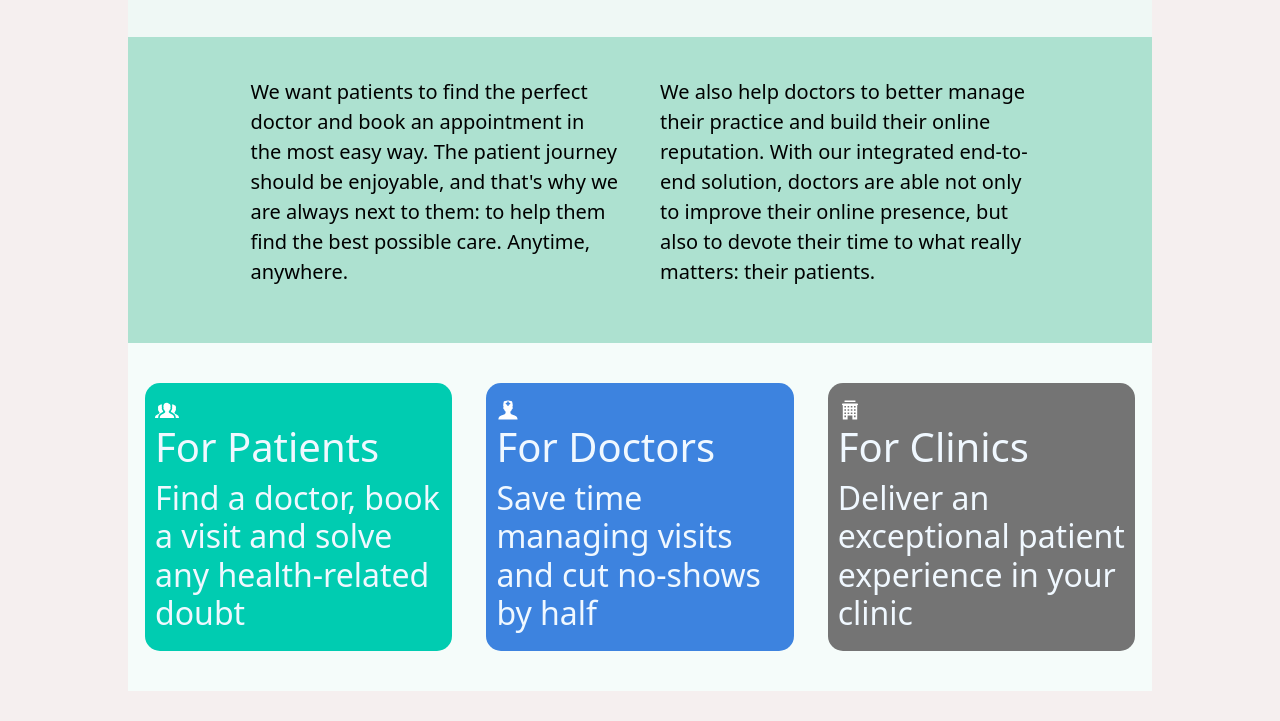
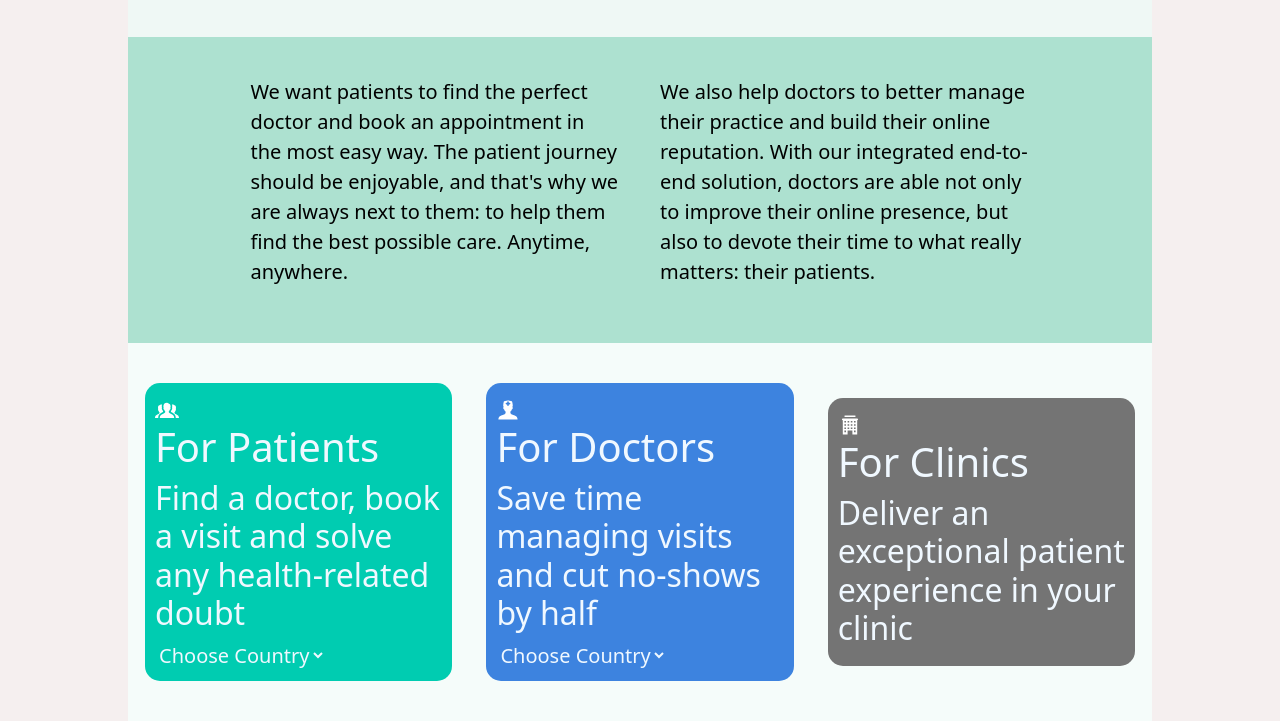
Before and after one commit to MedRBenmansour/Checkpoint_CSS-Layout, a plain HTML site: page index.html in a window 1280 px wide. Shown: the part 219-940 px from the top of the page. Before the commit the page ends 910 px from the top, so only its background shows below. Drawn offline with Linux system fonts and the light colour scheme.

Commit message:
correction lien bootstrap

```diff
--- a/css/style.css
+++ b/css/style.css
@@ -121,3 +121,8 @@ html {
 #clinic{
     background-color: #747474;
 }
+select{
+    background-color: transparent;
+    color: aliceblue;
+    border: none;
+}
--- a/index.html
+++ b/index.html
@@ -5,8 +5,7 @@
     <meta charset="UTF-8">
     <meta http-equiv="X-UA-Compatible" content="IE=edge">
     <meta name="viewport" content="width=device-width, initial-scale=1.0">
-    <link href="css/bootstrap.min.css" rel="stylesheet"
-        integrity="sha384-Zenh87qX5JnK2Jl0vWa8Ck2rdkQ2Bzep5IDxbcnCeuOxjzrPF/et3URy9Bv1WTRi" crossorigin="anonymous" />
+    <link href="css/bootstrap.min.css" rel="stylesheet">
     <link rel="stylesheet" href="css/style.css" />
     <title>Docplanner Group</title>
 </head>
@@ -71,11 +70,29 @@
                 <img src="res/icon-patients.svg" alt="patients">
                 <h1>For Patients</h1>
                 <h2>Find a doctor, book a visit and solve any health-related doubt</h2>
+                <div class="style-select">
+                    <select name="country" id="domain-switch">
+                        <option>Choose Country</option>
+                        <option value="#">Algeria</option>
+                        <option value="#">Tunisia</option>
+                        <option value="#">Qatar</option>
+                        <option value="#">Egypte</option>
+                    </select>
+                </div>
             </div>
             <div class="col-3" id="doctor">
                 <img src="res/icon-doctors.svg" alt="doctors">
                 <h1>For Doctors</h1>
                 <h2>Save time managing visits and cut no-shows by half</h2>
+                <div class="style-select">
+                    <select name="country" id="domain-switch">
+                        <option>Choose Country</option>
+                        <option value="#">Algeria</option>
+                        <option value="#">Tunisia</option>
+                        <option value="#">Qatar</option>
+                        <option value="#">Egypte</option>
+                    </select>
+                </div>
             </div>
             <div class="col-3" id="clinic">
                 <img src="res/icon-clinics.svg" alt="clinics">
```
